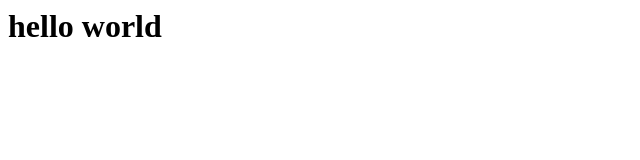
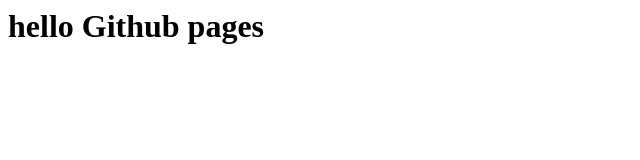
Before and after one commit to frejax/frejax.github.io, a plain HTML site: page index.html in a window 1280 px wide. Shown: the whole page, without its empty margins (0-640 px from the left). Drawn offline with Linux system fonts and the light colour scheme.

Commit message:
Update index.html

```diff
--- a/index.html
+++ b/index.html
@@ -1 +1 @@
-<h1>hello world<h1>
+<h1>hello Github pages</h1>
```
